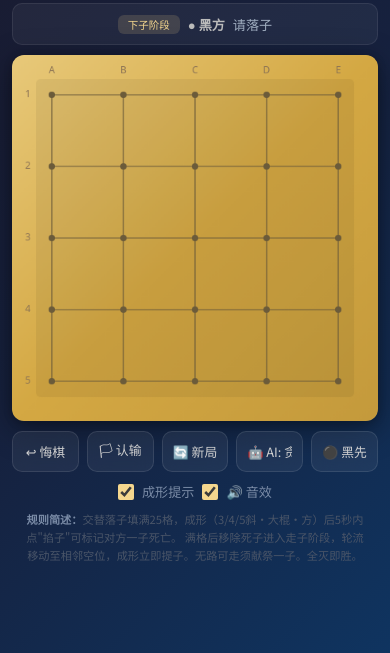
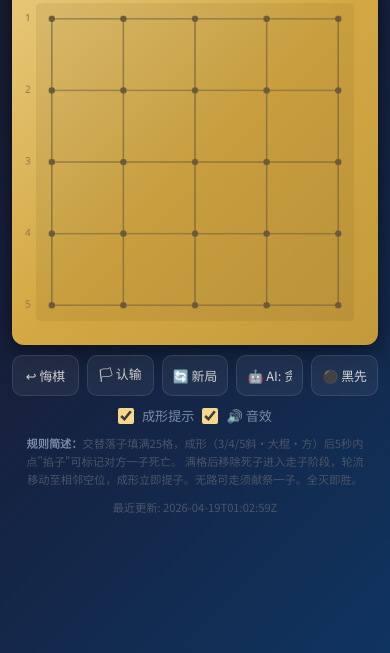
Before and after one commit to 9sheng/wudaogun, a plain HTML site: page index.html in a window 390 px wide. Shown: the part 191-844 px from the top of the page. Drawn offline with Linux system fonts and the light colour scheme.

Commit message:
fix(ui): Improve mobile layout and add update timestamp
- Align content to top on mobile to reduce header spacing
- Add last updated time display in UTC format
- Add .update-time styling

```diff
--- a/index.html
+++ b/index.html
@@ -73,6 +73,8 @@
       <b>规则简述：</b>交替落子填满25格，成形（3/4/5斜·大棍·方）后5秒内点"掐子"可标记对方一子死亡。
       满格后移除死子进入走子阶段，轮流移动至相邻空位，成形立即提子。无路可走须献祭一子。全灭即胜。
     </div>
+
+    <div class="update-time">最近更新: 2026-04-19T01:02:59Z</div>
   </div>
 
   <script src="src/js/formation.js"></script>
--- a/src/css/style.css
+++ b/src/css/style.css
@@ -255,9 +255,14 @@ canvas {
 }
 .rules b { color: #7a8ba6; }
 
+.update-time {
+  font-size: 0.7em;
+  color: #4a5568;
+}
+
 /* Mobile responsive */
 @media (max-width: 520px) {
-  body { padding: 12px; }
+  body { padding: 12px; align-items: flex-start; }
   .container { gap: 10px; }
   .header h1 { font-size: 1.4em; }
   .score-panel { padding: 8px 16px; gap: 14px; }
```
